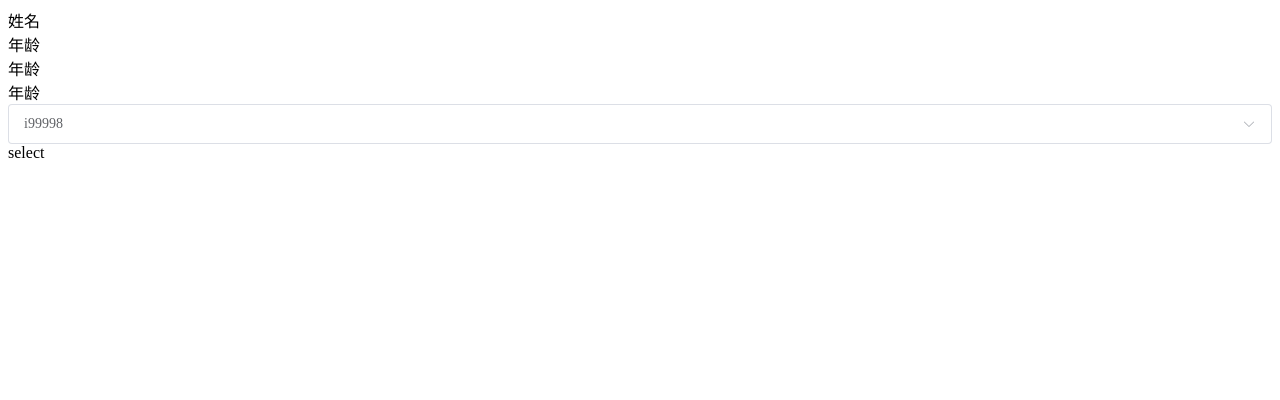
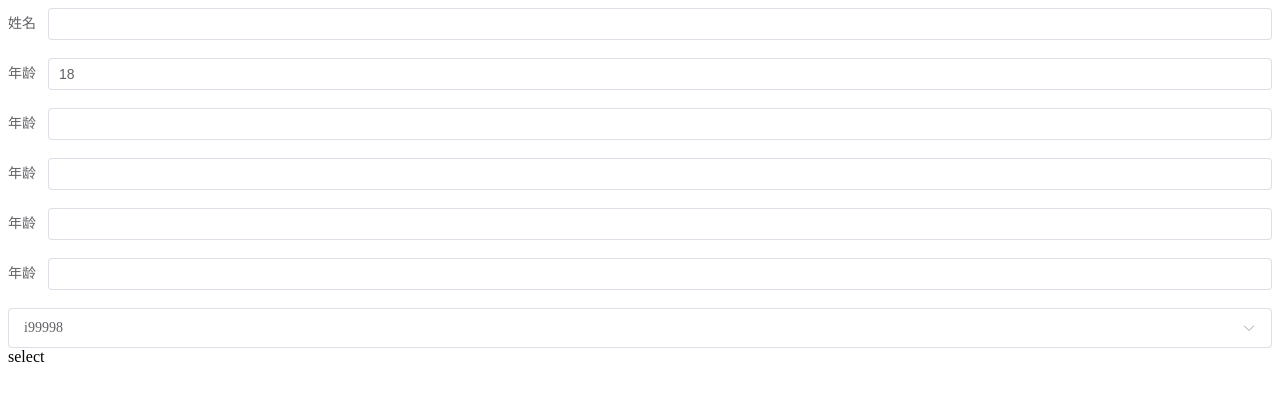
Before and after one commit to ZLENGANG/roninz-form, a Vue app: page / in a window 1280 px wide. Shown: the top 400 px of the page. Built offline with nearby package versions, Linux system fonts and the light colour scheme.

Commit message:
修改api名

```diff
--- a/src/App.vue
+++ b/src/App.vue
@@ -1,5 +1,5 @@
 <template>
-  <r-form readonly :formConfig="formConfig" :formData="{}"></r-form>
+  <r-form :fields="fieldConfigs" :formData="formData"></r-form>
 
   <el-select-v2
     v-model="value"
@@ -12,51 +12,59 @@
 </template>
 
 <script setup lang="ts">
-import { ref } from "vue";
-import { ElSelectV2 } from "element-plus";
+import { ref } from 'vue';
+import { ElSelectV2 } from 'element-plus';
 
-const initials = ["a", "b", "c", "d", "e", "f", "g", "h", "i", "j"];
+const initials = ['a', 'b', 'c', 'd', 'e', 'f', 'g', 'h', 'i', 'j'];
 
-const value = ref("Option 99999");
+const value = ref('Option 99999');
 const options = Array.from({ length: 100000 }).map((_, idx) => ({
   value: `Option ${idx + 1}`,
   label: `${initials[idx % 10]}${idx}`,
 }));
 
-const formConfig = ref<RFormItemProps[]>([
+const formData = ref({});
+
+setTimeout(() => {
+  formData.value = {
+    age: 18,
+  };
+}, 2000);
+
+const fieldConfigs = ref<RFormItemProps[]>([
   {
-    key: "name",
-    label: "姓名",
-    type: "input",
+    key: 'name',
+    label: '姓名',
+    type: 'input',
   },
   {
-    key: "age",
-    label: "年龄",
-    type: "input",
+    key: 'age',
+    label: '年龄',
+    type: 'input',
     hide: true,
   },
   {
-    key: "age1",
-    label: "年龄",
-    type: "input",
+    key: 'age1',
+    label: '年龄',
+    type: 'input',
   },
   {
-    key: "age2",
-    label: "年龄",
-    type: "input",
+    key: 'age2',
+    label: '年龄',
+    type: 'input',
   },
   {
-    key: "age3",
-    label: "年龄",
+    key: 'age3',
+    label: '年龄',
     hide: true,
-    type: "input",
+    type: 'input',
   },
   {
-    key: "age4",
-    label: "年龄",
-    type: "input",
+    key: 'age4',
+    label: '年龄',
+    type: 'input',
     style: {
-      width: "100px",
+      width: '100px',
     },
   },
 ]);
--- a/src/components/r-form/components/form-view/index.vue
+++ b/src/components/r-form/components/form-view/index.vue
@@ -1,7 +1,35 @@
 <template>
-  <div>form-view</div>
+  <el-form ref="formRef" :model="formData" :rules="rules">
+    <el-form-item :label="item.label" v-for="item in fields" :key="item.key">
+      <el-input v-model="_formData[item.key]" />
+    </el-form-item>
+  </el-form>
 </template>
 
-<script setup lang="ts"></script>
+<script setup lang="ts">
+import { watch, ref } from 'vue';
+import type { RFormViewProps } from '../../index';
+import { ElForm, ElFormItem, ElInput } from 'element-plus';
+type FormDataType = RFormViewProps['formData'];
+
+const props = defineProps<RFormViewProps>();
+const _formData = ref<FormDataType>({});
+
+watch(
+  () => props.formData,
+  (val) => {
+    _formData.value = setFormData(val);
+  },
+  { deep: true, immediate: true }
+);
+
+function setFormData(val: FormDataType) {
+  const res: FormDataType = {};
+  props.fields.forEach((field) => {
+    res[field.key] = val[field.key] || field.initValue || '';
+  });
+  return res;
+}
+</script>
 
 <style scoped></style>
--- a/src/components/r-form/components/readonly-view/index.vue
+++ b/src/components/r-form/components/readonly-view/index.vue
@@ -1,5 +1,5 @@
 <template>
-  <section class="r-form-readonly" :style="(formStyle as StyleValue)">
+  <section class="r-form-readonly" :style="(style as StyleValue)">
     <section
       v-for="item in form_config"
       :key="item.key"
@@ -27,15 +27,15 @@
 import type { RReadonlyViewProps } from "../../index";
 import { watch, ref, StyleValue } from "vue";
 
-const { formConfig, formStyle, formData } = withDefaults(
+const { fields, style, formData } = withDefaults(
   defineProps<RReadonlyViewProps>(),
   {
-    formStyle() {
+    style() {
       return {
         "--grid-count": 3,
       };
     },
-    formConfig: () => [],
+    fields: () => [],
     formData: () => ({}),
   }
 );
@@ -54,7 +54,7 @@ const innerComponents = [
 ];
 
 watch(
-  formConfig,
+  fields,
   (val) => {
     getFormConfig(val);
   },
@@ -63,7 +63,7 @@ watch(
 
 /* 获取表单配置 */
 function getFormConfig(config: RFormItemProps[] = []) {
-  const count = formStyle["--grid-count"] || 3;
+  const count = style["--grid-count"] || 3;
   const filterConfig = config.filter((item) => !item.hide);
   const BASE_NAME = "r-form-readonly";
 
--- a/src/components/r-form/index.d.ts
+++ b/src/components/r-form/index.d.ts
@@ -1,20 +1,34 @@
+import type { ElForm, FormRules } from 'element-plus';
+
 type GridCount = {
   /** 一行列数 */
-  "--grid-count"?: number;
+  '--grid-count'?: number;
 };
 
 /**通用表单属性 */
 export interface RFormCommonProps {
   /**表单样式 */
-  formStyle?: Partial<CSSStyleDeclaration> & GridCount;
+  style?: Partial<CSSStyleDeclaration> & GridCount;
 
-  /**表单配置 */
-  formConfig: RFormItemProps[];
+  /**表单尺寸 */
+  size?: 'small' | 'medium' | 'large' | '';
+
+  /**表单验证规则 */
+  rules?: FormRules;
+
+  /**是否内联布局 */
+  inline?: boolean;
+
+  /**表单标签位置 */
+  'label-position'?: 'left' | 'right' | 'top';
 
   /**表单数据 */
   formData: {
     [key: string]: any;
   };
+
+  /**表单字段 */
+  fields: RFormItemProps[];
 }
 
 /**表单属性 */
@@ -27,8 +41,11 @@ export interface RFormProps extends RFormCommonProps {
    * - inline - 水平布局
    * - vertical - 垂直布局
    */
-  layout?: "inline" | "vertical";
+  layout?: 'inline' | 'vertical';
 }
 
 /**详情表单组件属性 */
 export interface RReadonlyViewProps extends RFormCommonProps {}
+
+/**编辑表单组件属性 */
+export interface RFormViewProps extends RFormCommonProps {}
--- a/src/components/r-form/index.vue
+++ b/src/components/r-form/index.vue
@@ -1,28 +1,16 @@
 <template>
-  <readonly-view
-    v-if="readonly"
-    :form-config="formConfig"
-    :form-style="formStyle"
-    :form-data="formData"
-  />
-  <form-view v-else />
+  <readonly-view v-if="readonly" v-bind="props" />
+  <form-view v-else v-bind="props" />
 </template>
 
 <script setup lang="ts">
-import type { RFormProps } from "./index";
-import readonlyView from "./components/readonly-view/index.vue";
-import formView from "./components/form-view/index.vue";
+import type { RFormProps } from './index';
+import readonlyView from './components/readonly-view/index.vue';
+import formView from './components/form-view/index.vue';
 
-withDefaults(defineProps<RFormProps>(), {
+const props = withDefaults(defineProps<RFormProps>(), {
   readonly: false,
-  layout: "inline",
-  formStyle() {
-    return {
-      "--grid-count": 3,
-    };
-  },
-  formConfig: () => [],
-  formData: () => ({}),
+  layout: 'inline',
 });
 </script>
 
```
